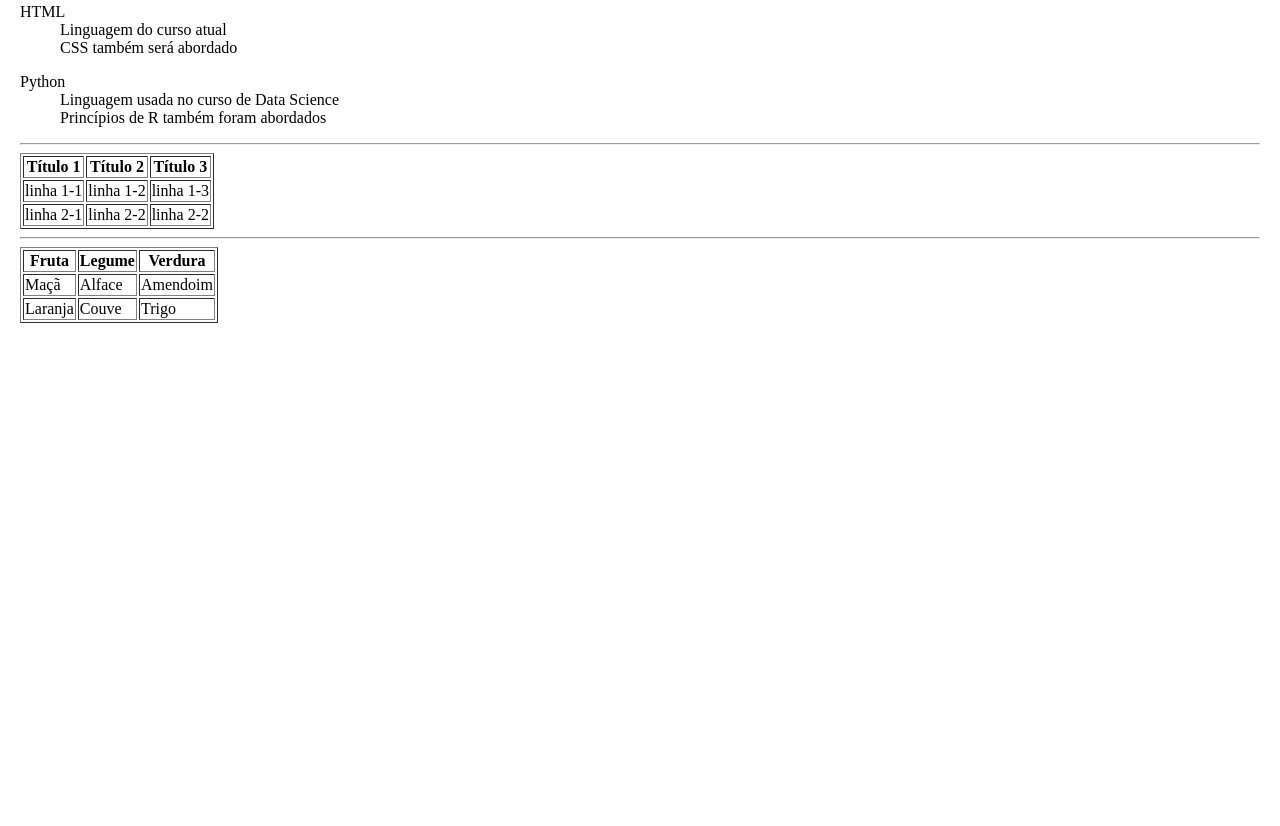
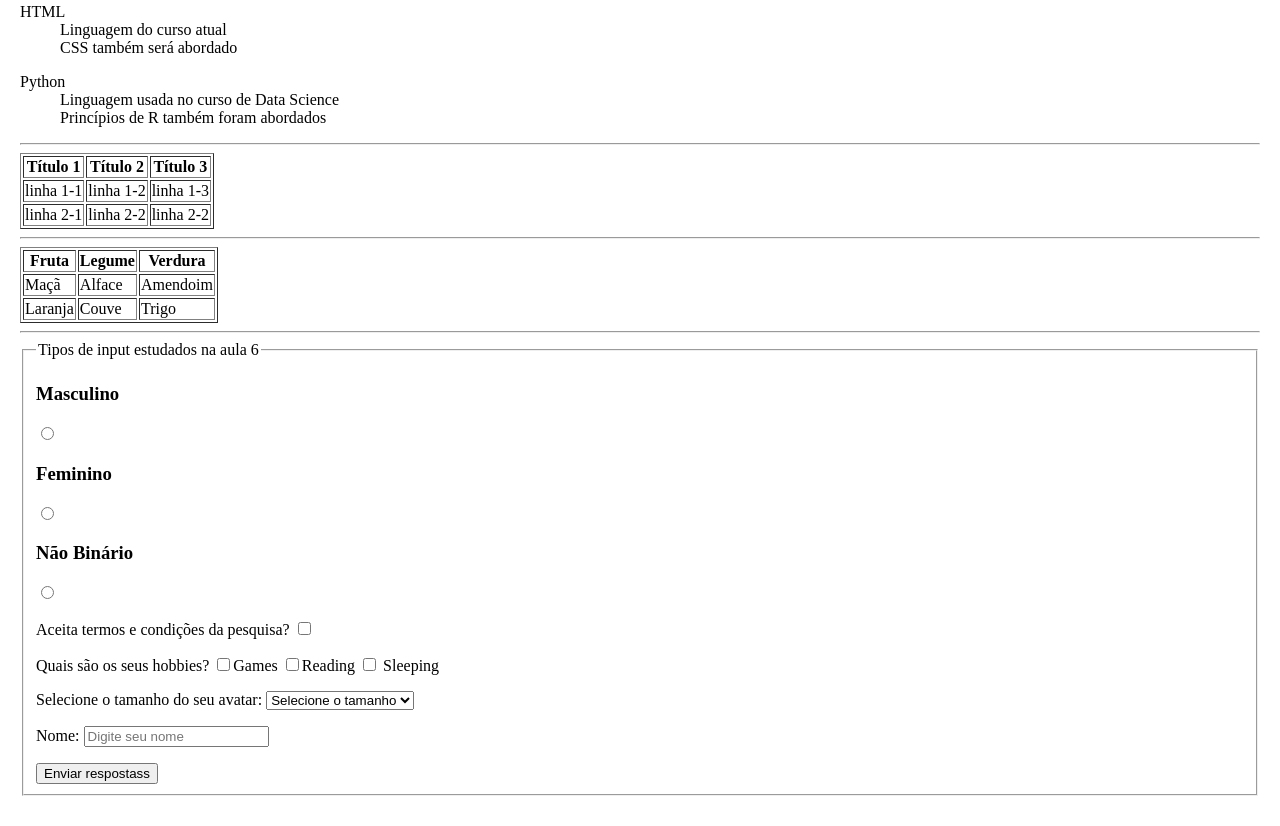
Before and after one commit to Gferracioli/Aulas-Coder, a plain HTML site: page index.html in a window 1280 px wide. Shown: the part 961-1787 px from the top of the page. Before the commit the page ends 1314 px from the top, so only its background shows below. Drawn offline with Linux system fonts and the light colour scheme.

Commit message:
teste123

```diff
--- a/index.html
+++ b/index.html
@@ -91,5 +91,40 @@
             </tr>
         </table>
     </body>
+    <hr>
 
+    <form>
+        <fieldset>
+            <legend>Tipos de input estudados na aula 6</legend>
+        <h3>Masculino</h3>
+        <input type="radio" name="genero" value="Masculino">
+        <h3>Feminino</h3>
+        <input type="radio" name="genero" value="Feminino">
+        <h3>Não Binário</h3>
+        <input type="radio" name="genero" value="Não Binário">
+        <p></p>
+        Aceita termos e condições da pesquisa?
+        <input type="checkbox" name="aceite" value="1" >
+        <p></p>
+        Quais são os seus hobbies?
+        <input type="checkbox" name="hobby" value="1" >Games
+        <input type="checkbox" name="hobby" value="1" >Reading
+        <input type="checkbox" name="hobby" value="1" > Sleeping
+        <p></p>
+        Selecione o tamanho do seu avatar:
+        <select name="Tamanhos">
+            <option value="padrao">Selecione o tamanho</option>
+            <option value="p"> Pequeno</option>
+            <option value="m"> Médio</option>
+            <option value="g"> Grande</option>
+        </select>
+        <p></p>
+        <form>
+            <label for="nome_sobrenome">Nome:</label>
+            <input type="text" name="nome_sobrenome" placeholder="Digite seu nome" />
+            <p></p>
+            <button type="submit">Enviar respostass</button>
+        </fieldset>
+        </form>
+    </form>
 </html>
```
